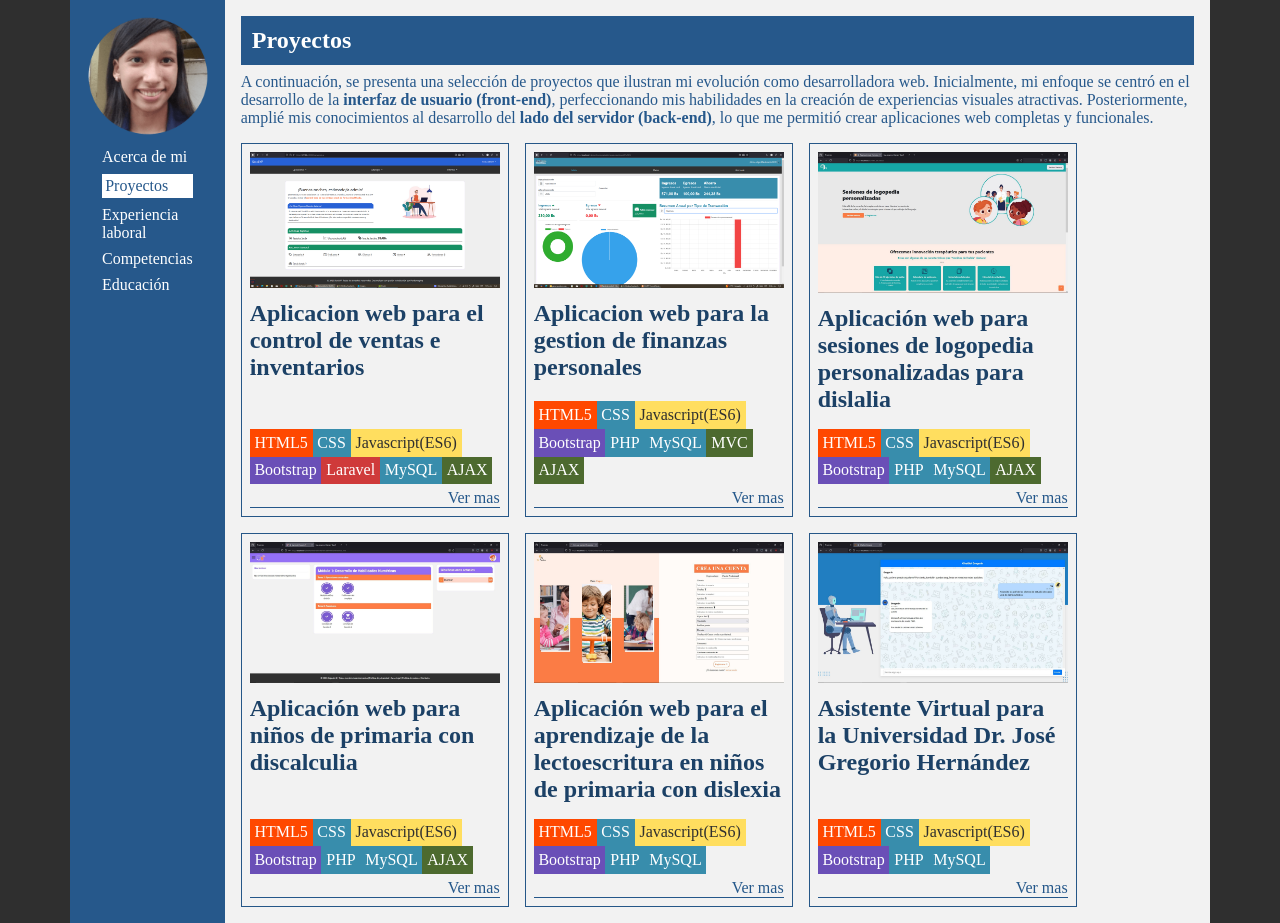
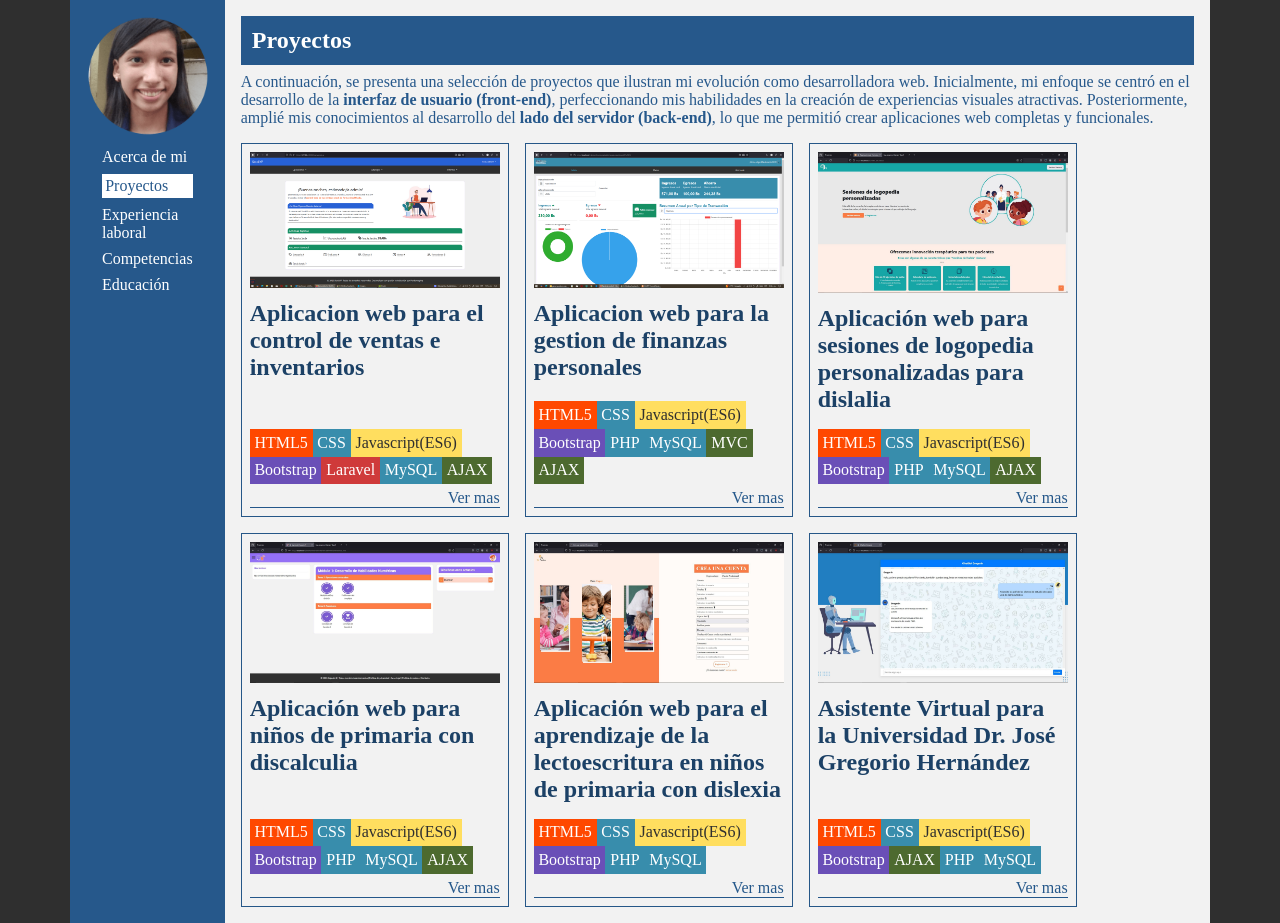
Before and after one commit to YaneriPerdomo/ing-yaneri-perdomo, a Vue app: page /proyectos in a window 1280 px wide. Built offline with nearby package versions, Linux system fonts and the light colour scheme.

Commit message:
Agregando un pequeño cambio

```diff
--- a/src/views/Projects.vue
+++ b/src/views/Projects.vue
@@ -78,7 +78,15 @@ const PROJECTS = [
   {
     title: " Asistente Virtual para la Universidad Dr. José Gregorio Hernández ",
     img: "img/chat-bot/chat-bot02.JPG",
-    technologiesUsed: ["HTML5", "CSS", "JavaScript(ES6)", "Bootstrap", "PHP", "MySQL"],
+    technologiesUsed: [
+      "HTML5",
+      "CSS",
+      "JavaScript(ES6)",
+      "Bootstrap",
+      "AJAX",
+      "PHP",
+      "MySQL",
+    ],
     url: "proyectos/gregorin",
   },
 ];
```
